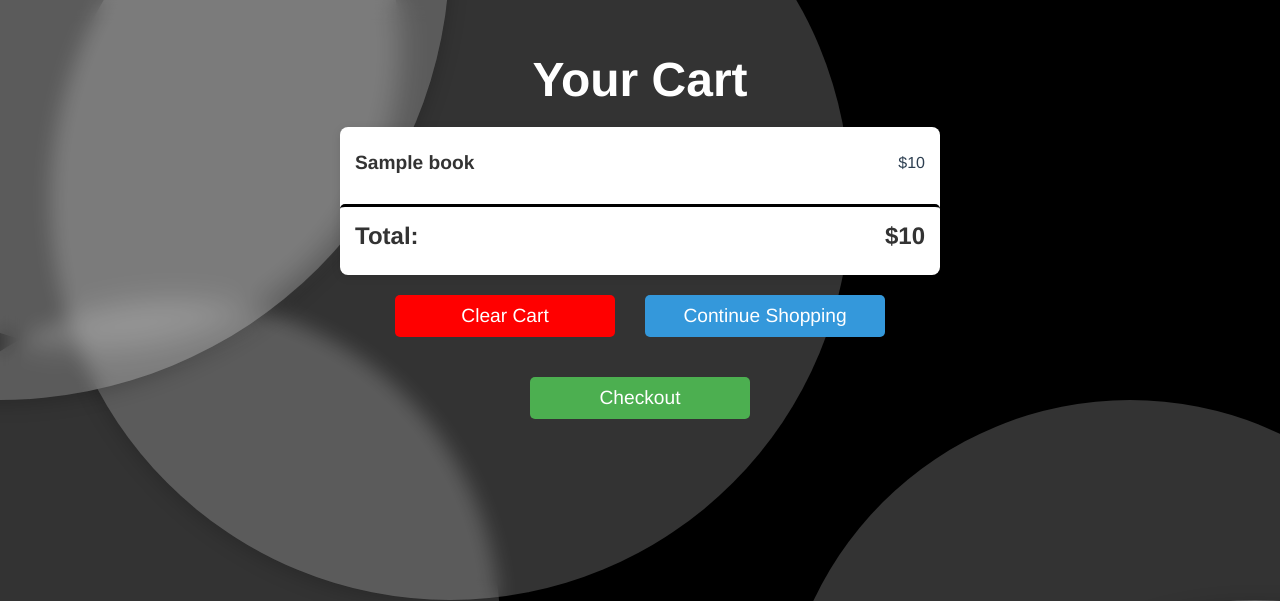
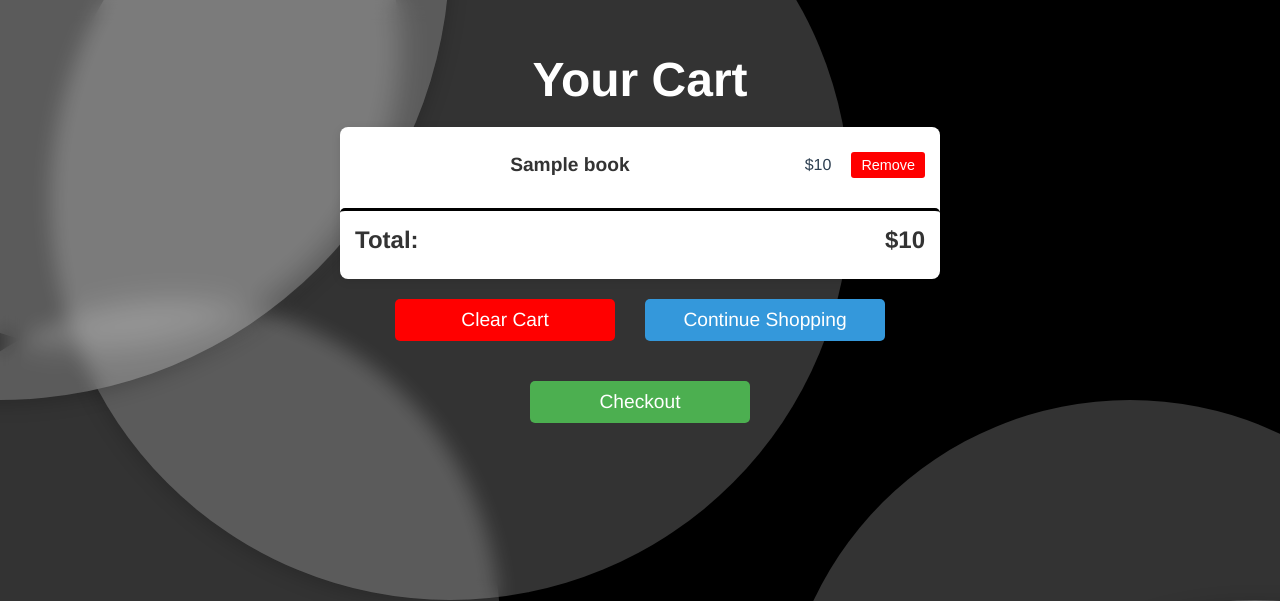
Before and after one commit to AAI-Akid/INF2003-Team-49, a Flask app: page /cart in a window 1280 px wide; the page is wider, and only the part inside the window is pictured. Shown: the top 601 px of that part. Run offline with Flask 3, Linux system fonts and the light colour scheme; the visitor is signed in with stand-in values (Sample User, id 1); tables that the repository leaves empty or names only in its code hold one stand-in row (values such as "Sample post").

Commit message:
added remove button

```diff
--- a/app.py
+++ b/app.py
@@ -505,6 +505,36 @@ def checkout():
 
     return render_template('checkout.html', email=email, address=address, cart_items=cart_items, total_price=total_price)
 
+@app.route('/remove_item', methods=['POST'])
+def remove_item():
+    if 'user_id' not in session:
+        return redirect(url_for('login'))  # Ensure the user is logged in
+
+    item_id = request.form['item_id']  # Get the item_id from the form
+
+    conn = get_db_connection()
+    cursor = conn.cursor()
+
+    try:
+        # Delete the item from the cart using cart_items.id
+        cursor.execute('DELETE FROM cart_items WHERE user_id = %s AND id = %s', (session['user_id'], item_id))  # Use item_id
+        conn.commit()
+
+        flash('Item removed from cart.')
+    except mysql.connector.Error as err:
+        print(f"Error: {err}")  # Log any error for debugging
+    finally:
+        cursor.close()
+        conn.close()
+
+    return redirect(url_for('view_cart'))  # Redirect back to the cart view
+
+
+
+
+
+
+
 
 if __name__ == '__main__':
     app.run(debug=True)
--- a/templates/cart.html
+++ b/templates/cart.html
@@ -60,13 +60,30 @@
         .book-title {
             font-weight: bold; /* Bold text for title */
             font-size: 1.2em; /* Slightly larger font size */
+            margin-right: 20px; /* Space between title and price */
+            flex-grow: 1; /* Allow title to grow and take space */
         }
-
         /* Styling for book price */
         .book-price {
             font-weight: normal; /* Normal weight for price */
             font-size: 1em; /* Default font size for price */
             color: #2c3e50; /* Darker color for contrast */
+            margin-right: 20px; /* Space between price and button */
+        }
+
+        /* Styling for remove button */
+        .remove-button {
+            background-color: #ff0000; /* Red background for remove button */
+            color: white; /* White text */
+            border: none; /* No border */
+            padding: 5px 10px; /* Padding for the button */
+            cursor: pointer; /* Pointer on hover */
+            border-radius: 3px; /* Rounded corners */
+            font-size: 0.9em; /* Slightly smaller font size */
+        }
+
+        .remove-button:hover {
+            background-color: #e60000; /* Darker red on hover */
         }
 
         .total-price {
@@ -143,6 +160,11 @@
             <li>
                 <span class="book-title">{{ book['title'] }}</span>
                 <span class="book-price">${{ book['price'] }}</span>
+                <form action="{{ url_for('remove_item') }}" method="POST">
+                    <input type="hidden" name="item_id" value="{{ book.id }}">
+                    <button type="submit" class="remove-button">Remove</button>
+                </form>
+
             </li>
             {% endfor %}
             <li class="total-price">
@@ -151,6 +173,8 @@
             </li>
         {% endif %}
     </ul>
+
+
 
     <div class="button-container">
         <a href="/clear_cart" class="clear-cart-button">Clear Cart</a>
```
